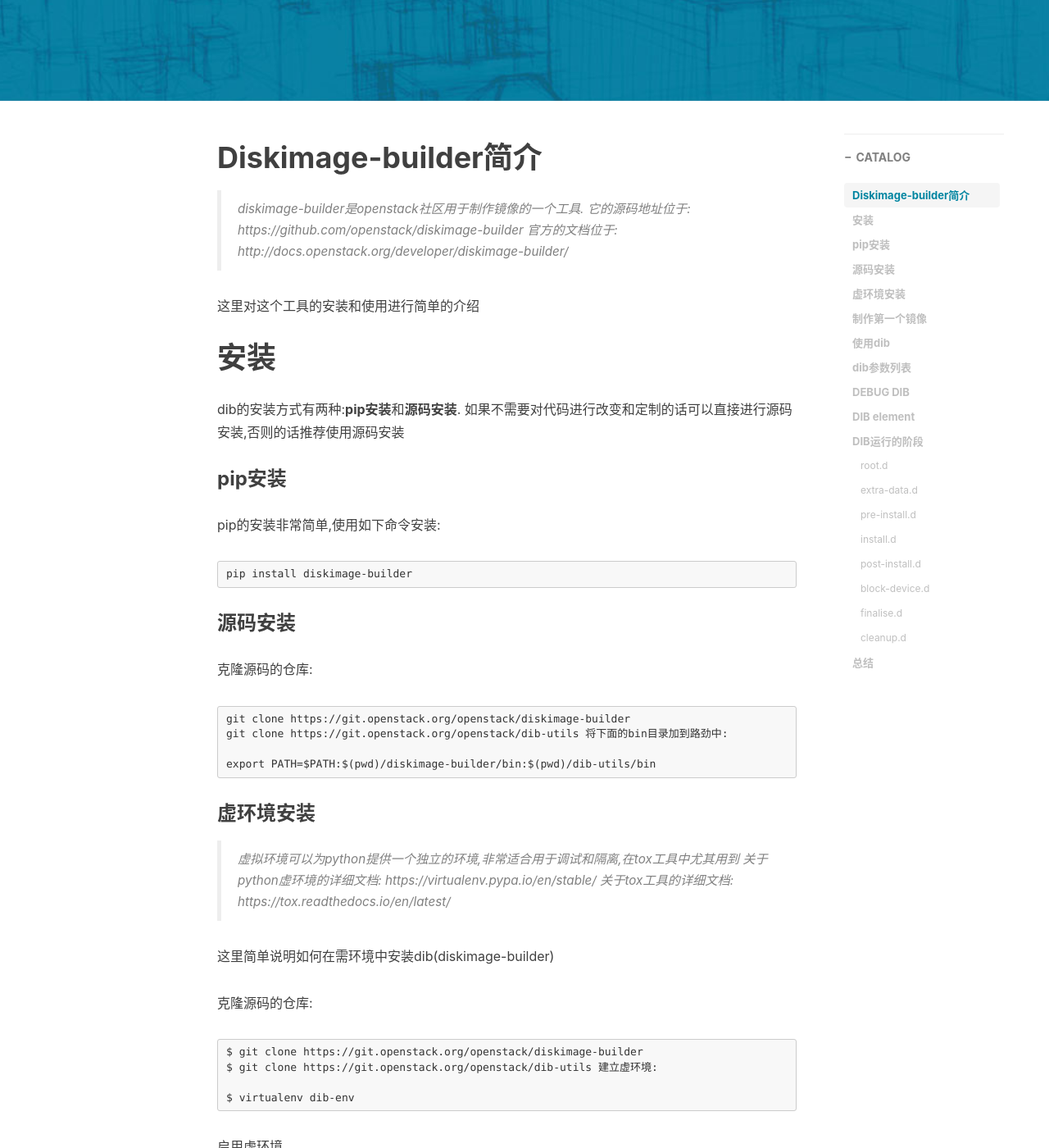
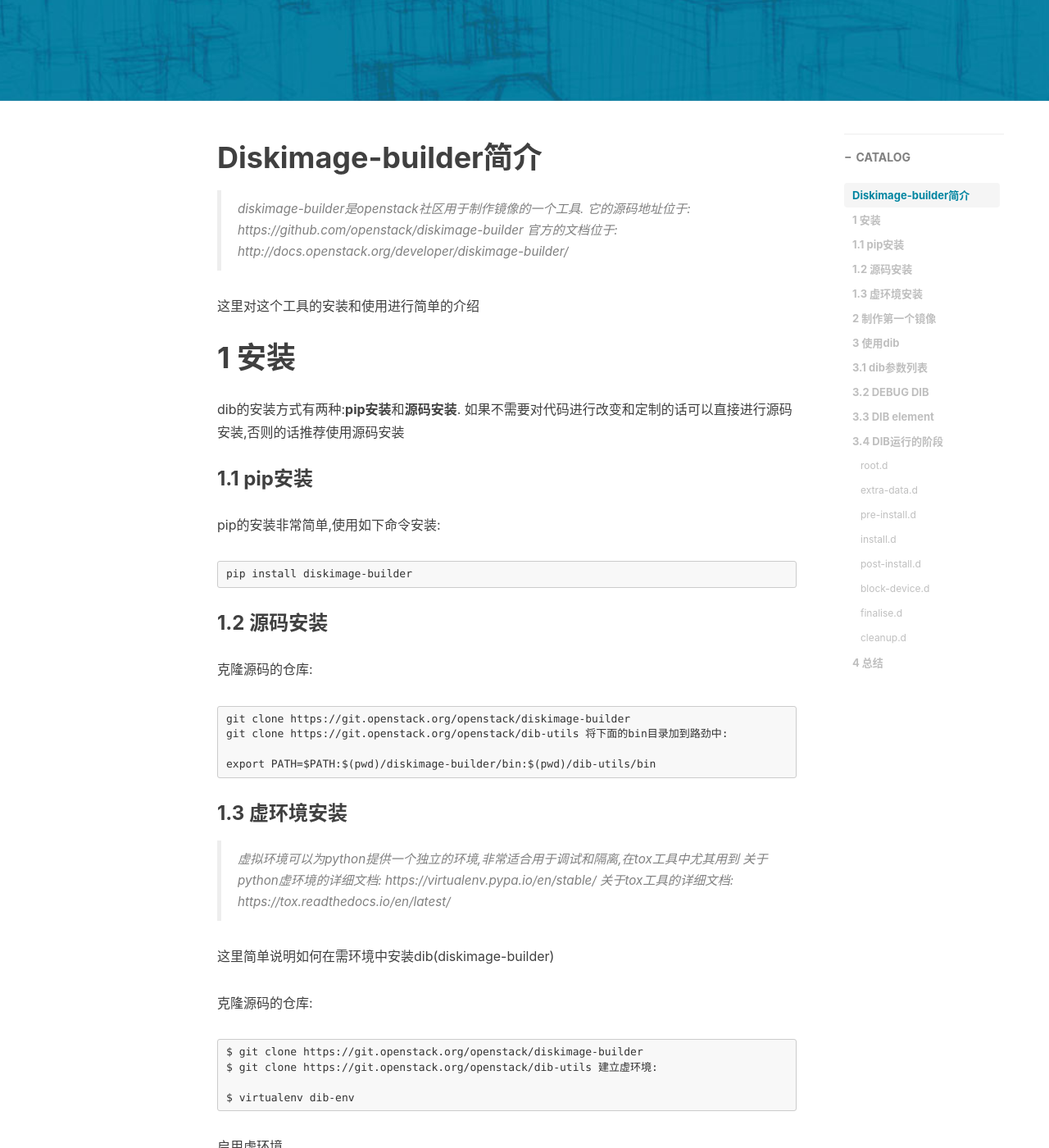
Before and after one commit to xionchen/xionchen.github.io, a Jekyll site: the page built from _posts/2016-10-01-dib-introduction.markdown, in a window 1280 px wide and 1400 px high, scrolled down 442 px. Shown: the whole window at 82% size. Built offline with Jekyll 4.4.1, drawn with Linux system fonts in a browser that asks for light colours; nearby versions of some CDN libraries; comment, search, counter and statistics services are not loaded; some of the changed text lies outside the part shown.

Commit message:
change index

````diff
--- a/_posts/2016-10-01-dib-introduction.markdown
+++ b/_posts/2016-10-01-dib-introduction.markdown
@@ -18,16 +18,16 @@
 
 这里对这个工具的安装和使用进行简单的介绍
 
-# 安装
+# 1 安装
 dib的安装方式有两种:**pip安装**和**源码安装**.
 如果不需要对代码进行改变和定制的话可以直接进行源码安装,否则的话推荐使用源码安装
 
-### pip安装
+### 1.1 pip安装
 pip的安装非常简单,使用如下命令安装:
 
     pip install diskimage-builder
 
-### 源码安装
+### 1.2 源码安装
 克隆源码的仓库:
 
     git clone https://git.openstack.org/openstack/diskimage-builder
@@ -36,7 +36,7 @@
 
     export PATH=$PATH:$(pwd)/diskimage-builder/bin:$(pwd)/dib-utils/bin
 
-### 虚环境安装
+### 1.3 虚环境安装
 > 虚拟环境可以为python提供一个独立的环境,非常适合用于调试和隔离,在tox工具中尤其用到
 > 关于python虚环境的详细文档: https://virtualenv.pypa.io/en/stable/
 > 关于tox工具的详细文档: https://tox.readthedocs.io/en/latest/
@@ -60,7 +60,7 @@
     $ cd diskimage-builder
     $ pip install .
 
-# 制作第一个镜像
+# 2 制作第一个镜像
 >安装完成后,用如下的命令就可以制作一个简单的ubuntu的镜像:
 
     $ disk-image-create vm ubuntu
@@ -70,12 +70,12 @@
 
 把上面的FILENAME换成你要存放的文件的路劲
 
-# 使用dib
+# 3 使用dib
 
 >dib使用element的方式来组织制作镜像的元素.
 >如果现有的元素已经能够覆盖当前制作镜像的需求,那么还需要了解下面相关的知识
 
-### dib参数列表
+### 3.1 dib参数列表
 >下面这个方法是dib的参数的说明,这里就不详细说明,如果有疑问可以留言讨论
 
 ``` shell
@@ -140,7 +140,7 @@
 }
 ```
 
-### DEBUG DIB
+### 3.2 DEBUG DIB
 > 很多使用制作镜像可能会遇到问题,dib也提供了debug的方法.
 
 export break 环境变量可以在特定的情况下,启动一个shell, 让你查看镜像的情况.
@@ -155,10 +155,10 @@
     break=after-error 出错之后会break
 
 
-### DIB element
+### 3.3 DIB element
 >dib的element很多,这里有详细的信息,但是有相当一部分的文档写的不是很好.需要阅读源码才知道到底是干什么的.如果有疑问也可以在这里讨论
 > DIB element: http://docs.openstack.org/developer/diskimage-builder/elements.html
-### DIB运行的阶段
+### 3.4 DIB运行的阶段
 >dib通过element和阶段来组织脚本,一个element可能在不同的阶段做不同的事情.
 
 所有的阶段如下:
@@ -240,5 +240,5 @@
     $TARGET_ROOT=/path/to/target/workarea
 
 
-# 总结
+# 4 总结
 DIB这个工具目前而言,制作镜像的能力主要覆盖社区的基础设施.如果需要定制自己的镜像也可以按照这个框架来.但是进行复杂的定制需要对DIB本身,shell和操作系统三个方面比较都比较了解.所以在之后会细致的解读DIB的源码.
````
Also changed, not shown: 1 other file.
